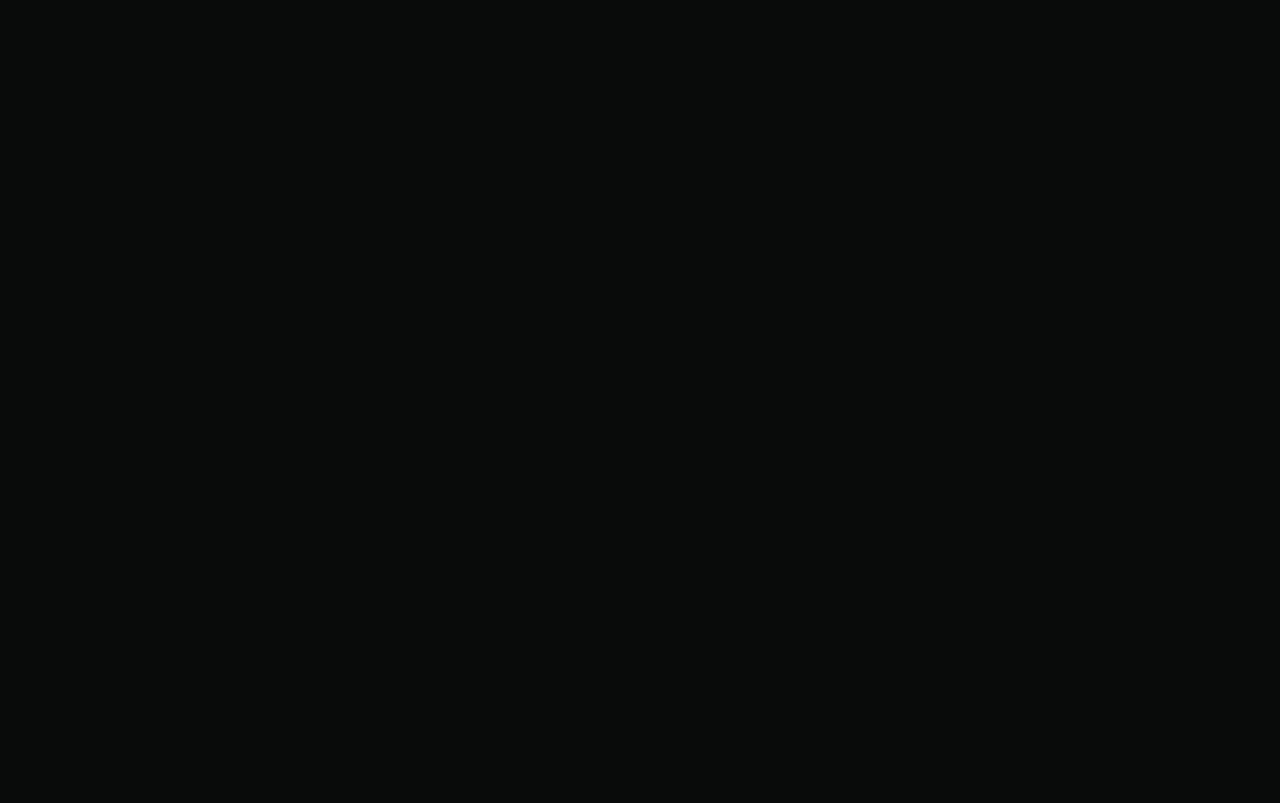
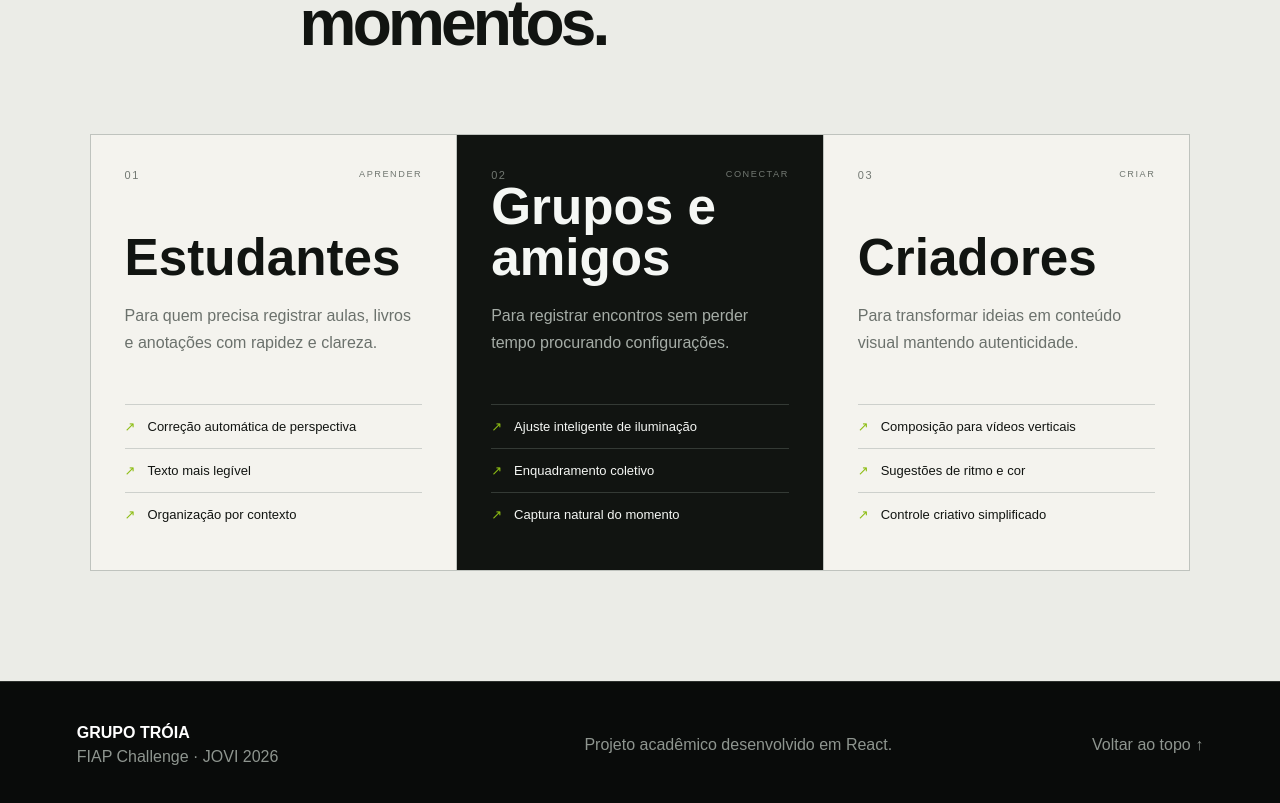
Before and after one commit to gimenezgui/sprint03-troia-webdev, a React (Vite) app: page / in a window 1280 px wide. Shown: the part 4668-5471 px from the top of the page. Before the commit the page ends 4495 px from the top, so only its background shows below. Built offline with nearby package versions, Linux system fonts and the light colour scheme.

Commit message:
feat: adiciona secao de publico com componentes e listas

```diff
--- a/src/App.css
+++ b/src/App.css
@@ -832,3 +832,112 @@
     gap: 6px;
   }
 }
+
+.audience {
+  color: #111411;
+  background: #ebece7;
+  border-top: 1px solid #d1d4cf;
+}
+
+.audience-grid {
+  display: grid;
+  grid-template-columns: repeat(3, 1fr);
+  border-top: 1px solid #bfc3be;
+  border-left: 1px solid #bfc3be;
+}
+
+.audience-card {
+  display: flex;
+  flex-direction: column;
+  min-height: 430px;
+  padding: 34px;
+  background: #f4f3ee;
+  border-right: 1px solid #bfc3be;
+  border-bottom: 1px solid #bfc3be;
+  transition:
+    color 0.3s ease,
+    background 0.3s ease,
+    transform 0.3s ease;
+}
+
+.audience-card:nth-child(2) {
+  color: #f5f7f4;
+  background: #111411;
+}
+
+.audience-card:hover {
+  position: relative;
+  z-index: 1;
+  transform: translateY(-8px);
+  box-shadow: 0 25px 60px rgba(18, 22, 19, 0.14);
+}
+
+.audience-card > header {
+  display: flex;
+  justify-content: space-between;
+  color: #727872;
+  font-size: 11px;
+  letter-spacing: 0.14em;
+}
+
+.audience-card > div {
+  margin: auto 0 48px;
+}
+
+.audience-card h3 {
+  margin: 0 0 18px;
+  font-size: clamp(34px, 4vw, 52px);
+  line-height: 1;
+}
+
+.audience-card p {
+  max-width: 340px;
+  margin: 0;
+  color: #6b716c;
+  line-height: 1.7;
+}
+
+.audience-card:nth-child(2) p {
+  color: #a5aca6;
+}
+
+.audience-card ul {
+  display: grid;
+  gap: 0;
+  margin: 0;
+  padding: 0;
+  list-style: none;
+}
+
+.audience-card li {
+  padding: 14px 0;
+  border-top: 1px solid #cdd0cc;
+  font-size: 13px;
+}
+
+.audience-card:nth-child(2) li {
+  border-color: #343a35;
+}
+
+.audience-card li::before {
+  content: '↗';
+  margin-right: 12px;
+  color: #8dbd14;
+}
+
+@media (max-width: 900px) {
+  .audience-grid {
+    grid-template-columns: 1fr;
+  }
+
+  .audience-card {
+    min-height: 360px;
+  }
+}
+
+@media (max-width: 700px) {
+  .audience-card {
+    min-height: 330px;
+    padding: 28px 22px;
+  }
+}
--- a/src/App.jsx
+++ b/src/App.jsx
@@ -5,6 +5,7 @@ import Footer from './components/Footer';
 import Solution from './components/Solution';
 import Gallery from './components/Gallery';
 import CameraDemo from './components/CameraDemo';
+import Audience from './components/Audience';
 
 export default function App() {
   return (
@@ -16,6 +17,7 @@ export default function App() {
         <Solution />
         <Gallery />
         <CameraDemo />
+        <Audience />
       </main>
 
       <Footer />
--- /dev/null
+++ b/src/components/Audience.jsx
@@ -0,0 +1,31 @@
+import { audiences } from '../data/audiences';
+import AudienceCard from './AudienceCard';
+import SectionTitle from './SectionTitle';
+
+export default function Audience() {
+  return (
+    <section
+      id="publico"
+      className="section audience light-section"
+      aria-labelledby="audience-title"
+    >
+      <SectionTitle
+        number="04"
+        eyebrow="Público"
+        title="Tecnologia que acompanha diferentes momentos."
+        description="A Scene AI foi pensada para jovens que estudam, se conectam e transformam ideias em conteúdo."
+        titleId="audience-title"
+        light
+      />
+
+      <div className="audience-grid">
+        {audiences.map((audience) => (
+          <AudienceCard
+            key={audience.id}
+            audience={audience}
+          />
+        ))}
+      </div>
+    </section>
+  );
+}
--- /dev/null
+++ b/src/components/AudienceCard.jsx
@@ -0,0 +1,21 @@
+export default function AudienceCard({ audience }) {
+  return (
+    <article className="audience-card">
+      <header>
+        <span>{audience.number}</span>
+        <small>{audience.label}</small>
+      </header>
+
+      <div>
+        <h3>{audience.title}</h3>
+        <p>{audience.description}</p>
+      </div>
+
+      <ul>
+        {audience.features.map((feature) => (
+          <li key={feature}>{feature}</li>
+        ))}
+      </ul>
+    </article>
+  );
+}
--- /dev/null
+++ b/src/data/audiences.js
@@ -0,0 +1,41 @@
+export const audiences = [
+  {
+    id: 'students',
+    number: '01',
+    label: 'APRENDER',
+    title: 'Estudantes',
+    description:
+      'Para quem precisa registrar aulas, livros e anotações com rapidez e clareza.',
+    features: [
+      'Correção automática de perspectiva',
+      'Texto mais legível',
+      'Organização por contexto',
+    ],
+  },
+  {
+    id: 'connections',
+    number: '02',
+    label: 'CONECTAR',
+    title: 'Grupos e amigos',
+    description:
+      'Para registrar encontros sem perder tempo procurando configurações.',
+    features: [
+      'Ajuste inteligente de iluminação',
+      'Enquadramento coletivo',
+      'Captura natural do momento',
+    ],
+  },
+  {
+    id: 'creators',
+    number: '03',
+    label: 'CRIAR',
+    title: 'Criadores',
+    description:
+      'Para transformar ideias em conteúdo visual mantendo autenticidade.',
+    features: [
+      'Composição para vídeos verticais',
+      'Sugestões de ritmo e cor',
+      'Controle criativo simplificado',
+    ],
+  },
+];
```
